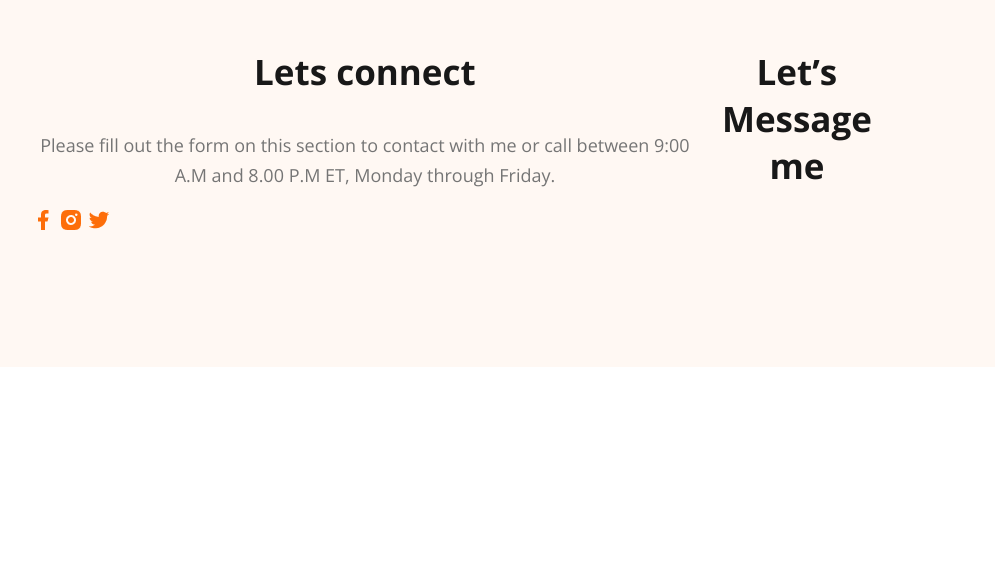
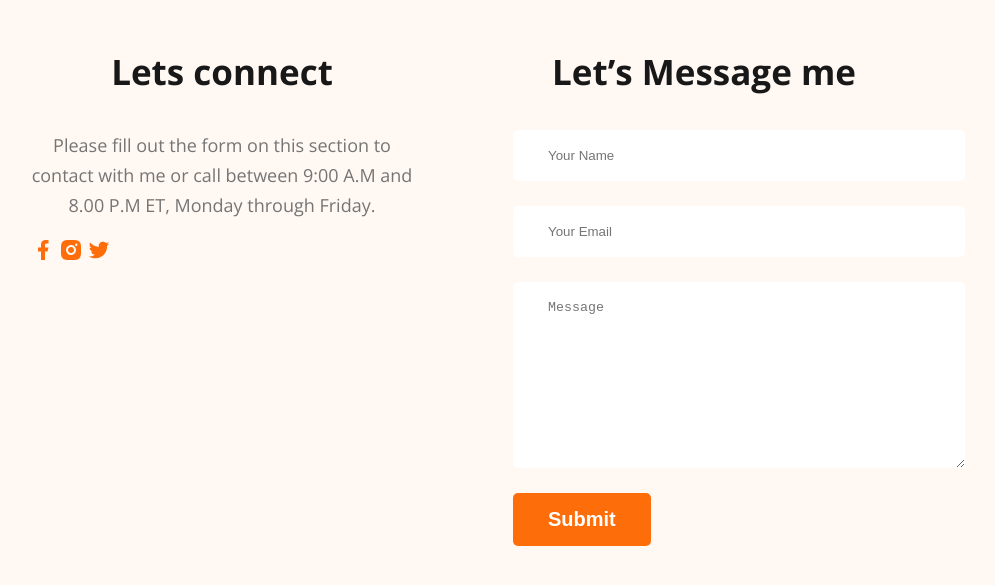
Before and after one commit to Shehab5004/webdeveloper-portfolio, a plain HTML site: page index.html in a window 1280 px wide. Shown: the part 3509-4094 px from the top of the page, without its empty margins (177-1172 px from the left). Before the commit the page ends 3884 px from the top, so only its background shows below. Drawn offline with nearby package versions, Linux system fonts and the light colour scheme.

Commit message:
footer done

```diff
--- a/index.html
+++ b/index.html
@@ -160,6 +160,12 @@
 
         <div class="footer-column">
             <h3 class="section-title">Let’s Message me</h3>
+            <form class="contact" action="">
+                <input type="text" placeholder="Your Name">
+                <input type="email" name="" placeholder="Your Email" id="">
+                <textarea name="" placeholder="Message" id="" cols="30" rows="10"></textarea>
+                <input class="btn-primary" type="submit" value="Submit">
+            </form>
         </div>
     </footer>
 </body>
--- a/styles/portfolio.css
+++ b/styles/portfolio.css
@@ -162,10 +162,12 @@ main section {
     display: flex;
     gap: 50px;
 }
-.resume-item-description{
+
+.resume-item-description {
     margin-bottom: 20px;
     margin-top: 0px;
 }
+
 .resume-item-description,
 .resume-item-institute {
     color: #757575;
@@ -178,17 +180,40 @@ main section {
     font-weight: 700;
     margin-bottom: 10px;
 }
-.resume-container hr{
+
+.resume-container hr {
     margin: 30px;
 }
-.download-cv{
+
+.download-cv {
     text-align: center;
     margin-top: 50px;
 }
+
 /* footer styles */
-footer{
+footer {
     display: flex;
+    gap: 100px;
     background: #FFF8F3;
     margin-top: 130px;
     padding: 130px 200px;
 }
+
+.footer-column {
+    width: 50%;
+}
+.social-links{
+    margin-right: 25px;
+}
+
+.contact input[type="text"],input[type="email"],
+textarea {
+    display: block;
+    margin-bottom: 25px;
+    padding: 18px 35px;
+    color: #757575;
+    border-radius: 5px;
+    background: #FFF;
+    border: 0;
+    width: 100%;
+}
```
